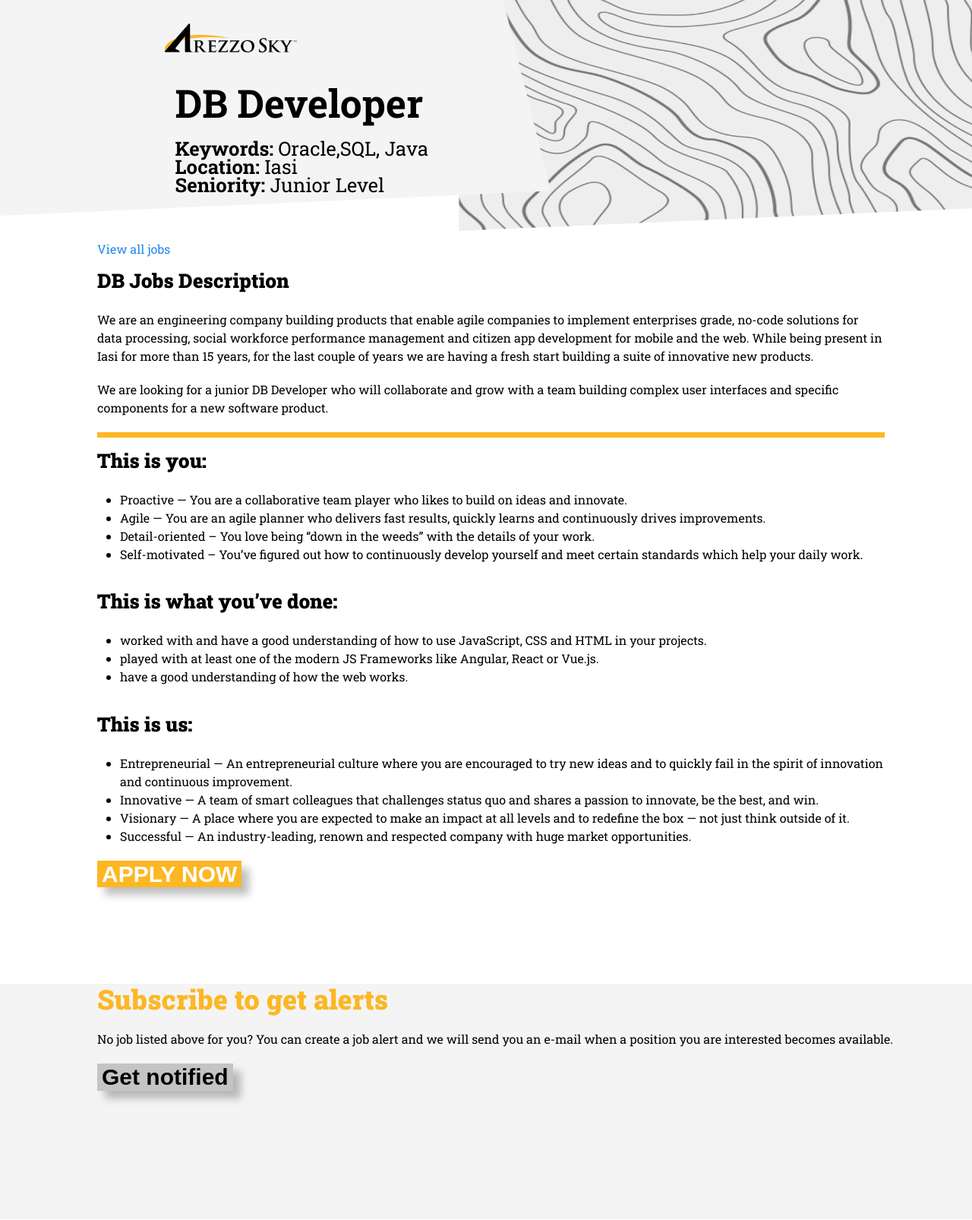
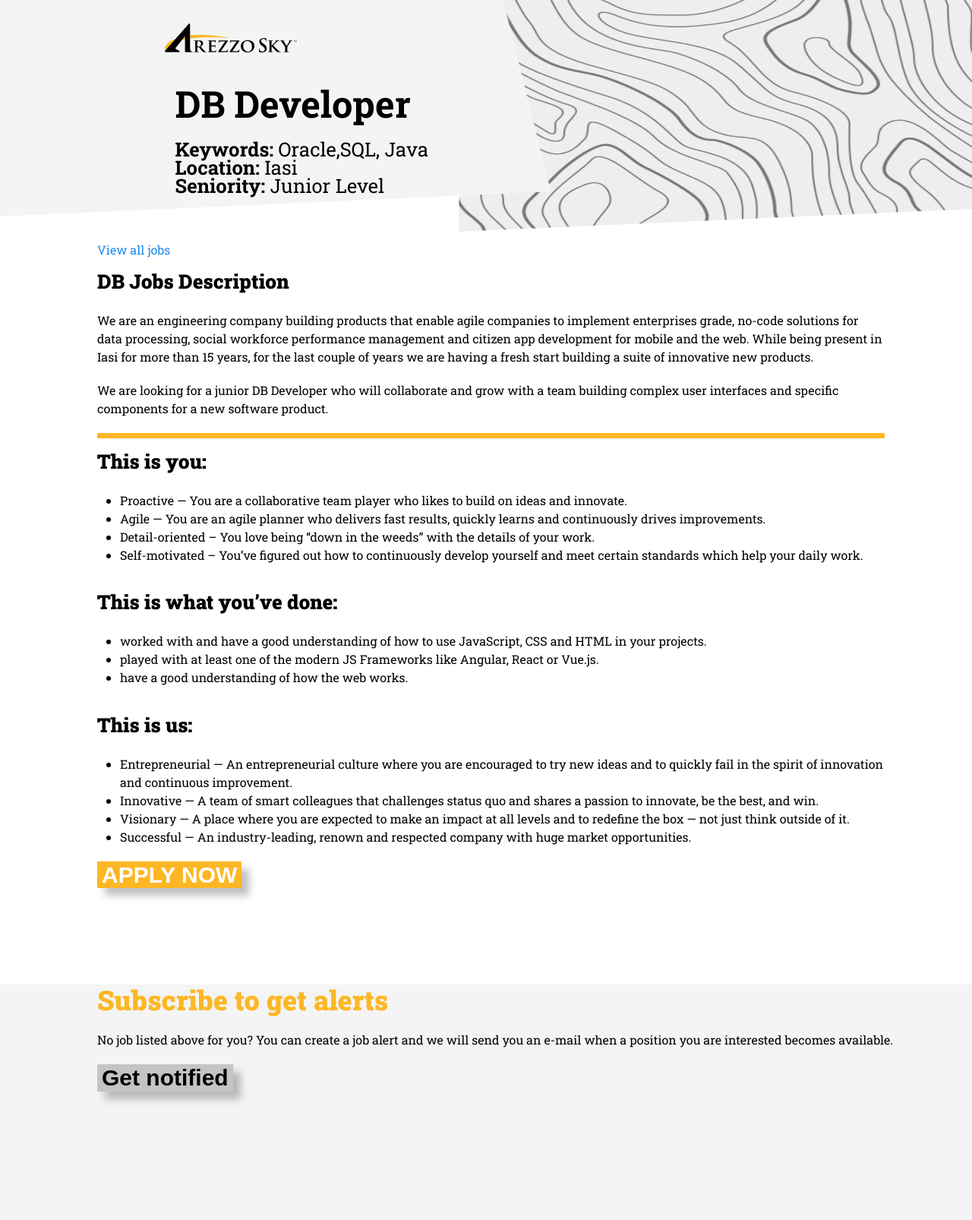
Before and after one commit to dhananjay-fe/dhananjay-fe.github.io, a Jekyll site: the page built from _jobs/database.md, in a window 1280 px wide. Shown: the whole page at 76% size. Built offline with Jekyll 4.4.1, drawn with Linux system fonts in a browser that asks for light colours; nearby versions of some CDN libraries.

Commit message:
Update default.html

```diff
--- a/_layouts/default.html
+++ b/_layouts/default.html
@@ -19,7 +19,7 @@
 
                         <dl id="job-info">
                             <div class="job-title">
-                                <strong style="font-size: 4vw">{{ page.title   }}</strong>
+                                <strong style="font-size: 3.8vw">{{ page.title   }}</strong>
                             </div>
                             <div class="job-pointers">
                                 <p style="font-size: 2vw"><b>Keywords:</b> {{ page.Keywords  }}</p>
```
